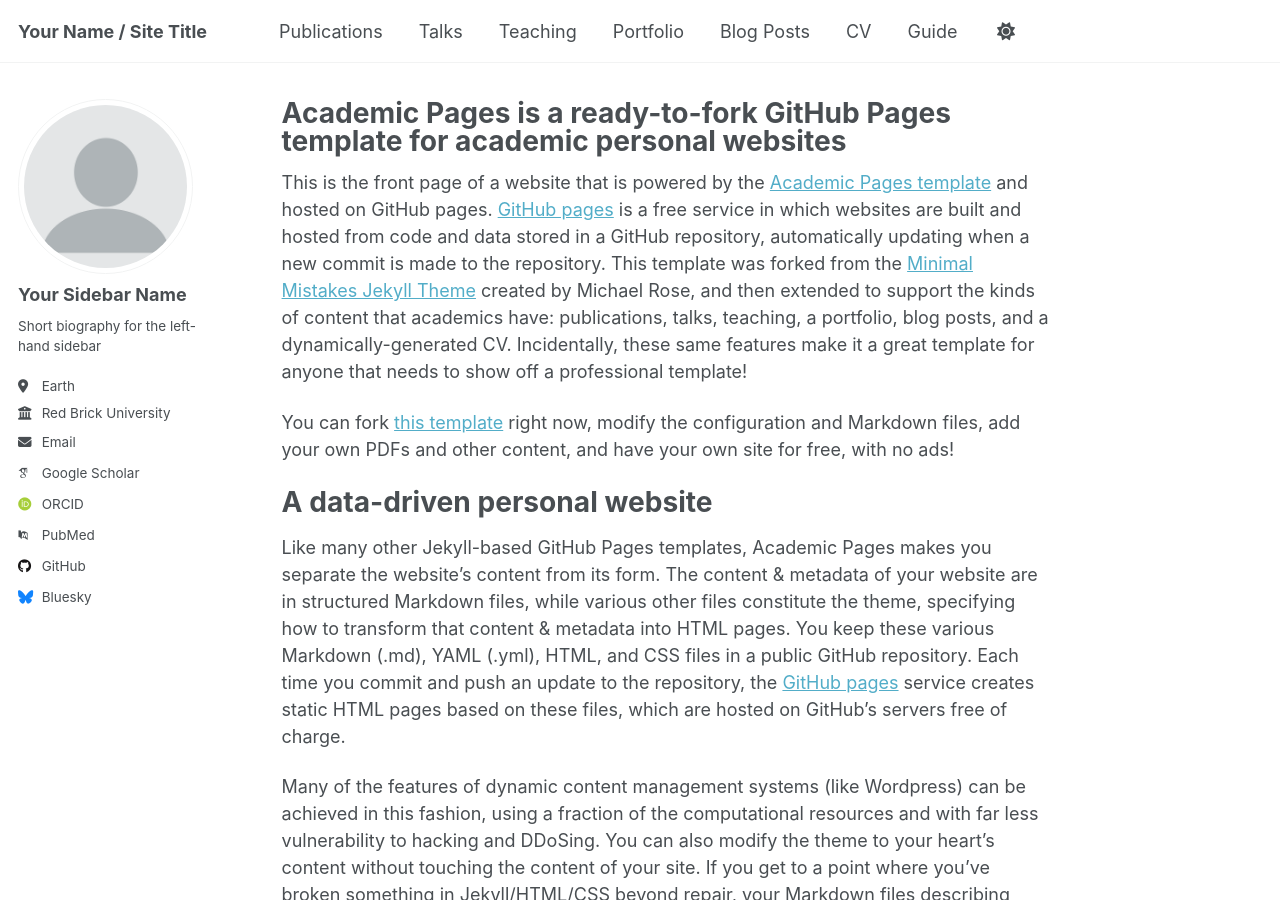
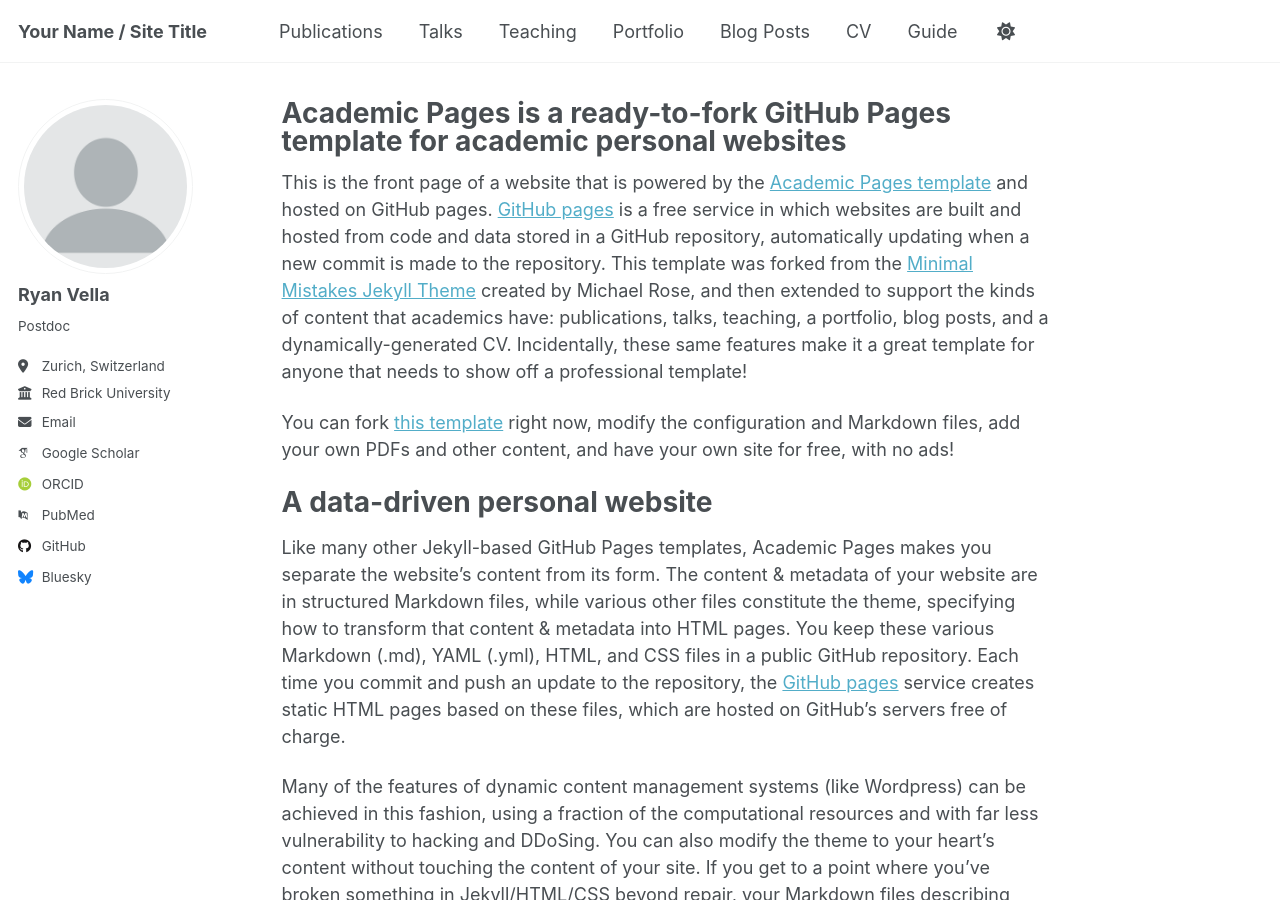
Before and after one commit to ryanvella9/ryanvella9.github.io, a Jekyll site: the page built from _pages/about.md, in a window 1280 px wide and 900 px high. Built offline with Jekyll 4.4.1, drawn with Linux system fonts in a browser that asks for light colours; some web fonts are replaced; a script that is not in the unit is left out.

Commit message:
Update _config.yml

```diff
--- a/_config.yml
+++ b/_config.yml
@@ -23,10 +23,10 @@ repository               : "academicpages/academicpages.github.io"
 author:
   # Biographic information
   avatar           : "profile.png"
-  name             : "Your Sidebar Name"
+  name             : "Ryan Vella"
   pronouns         : # example: "she/her"
-  bio              : "Short biography for the left-hand sidebar"
-  location         : "Earth"
+  bio              : "Postdoc"
+  location         : "Zurich, Switzerland"
   employer         : "Red Brick University"
   uri              : # URL
   email            : "none@example.org"
```
